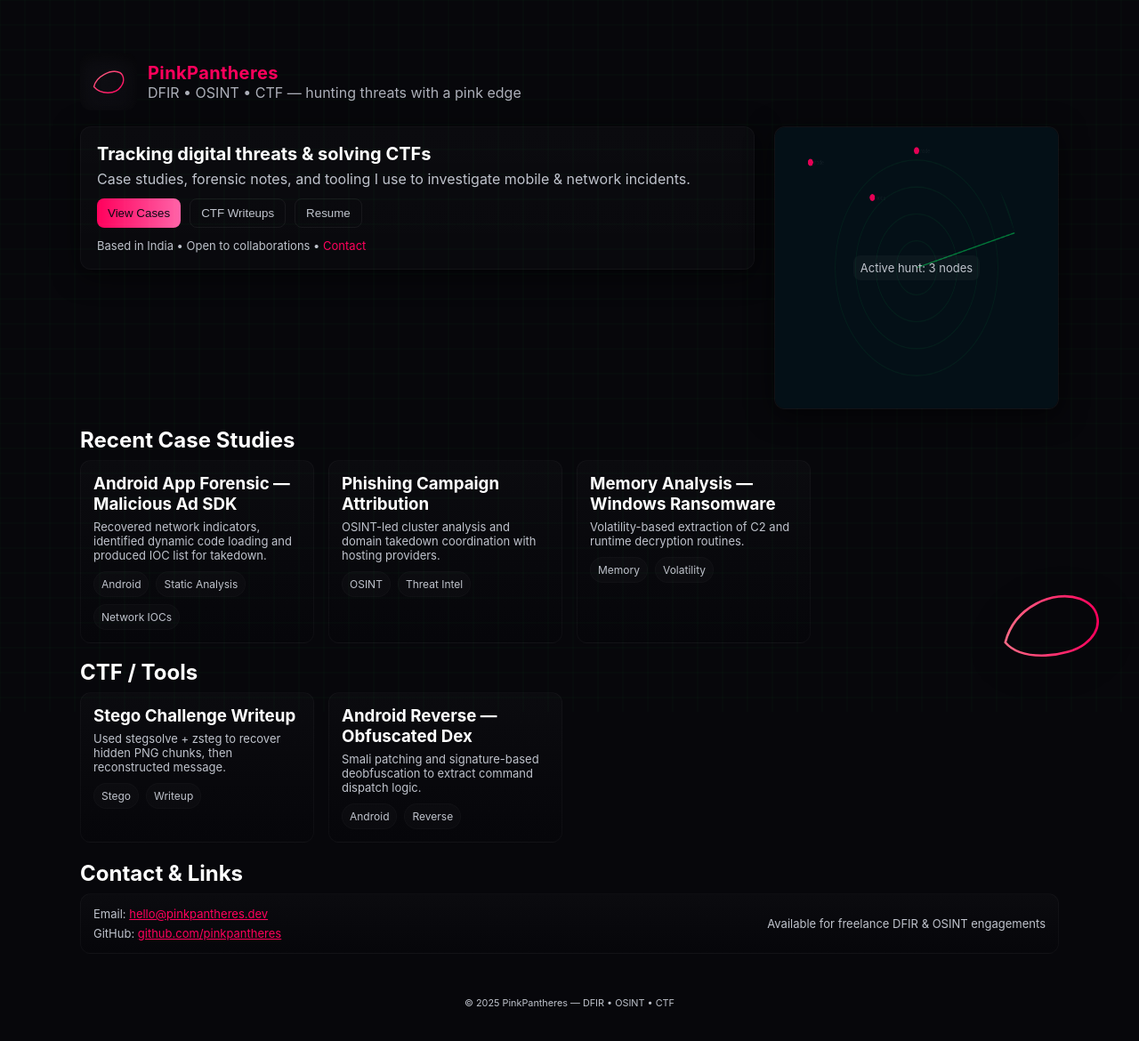
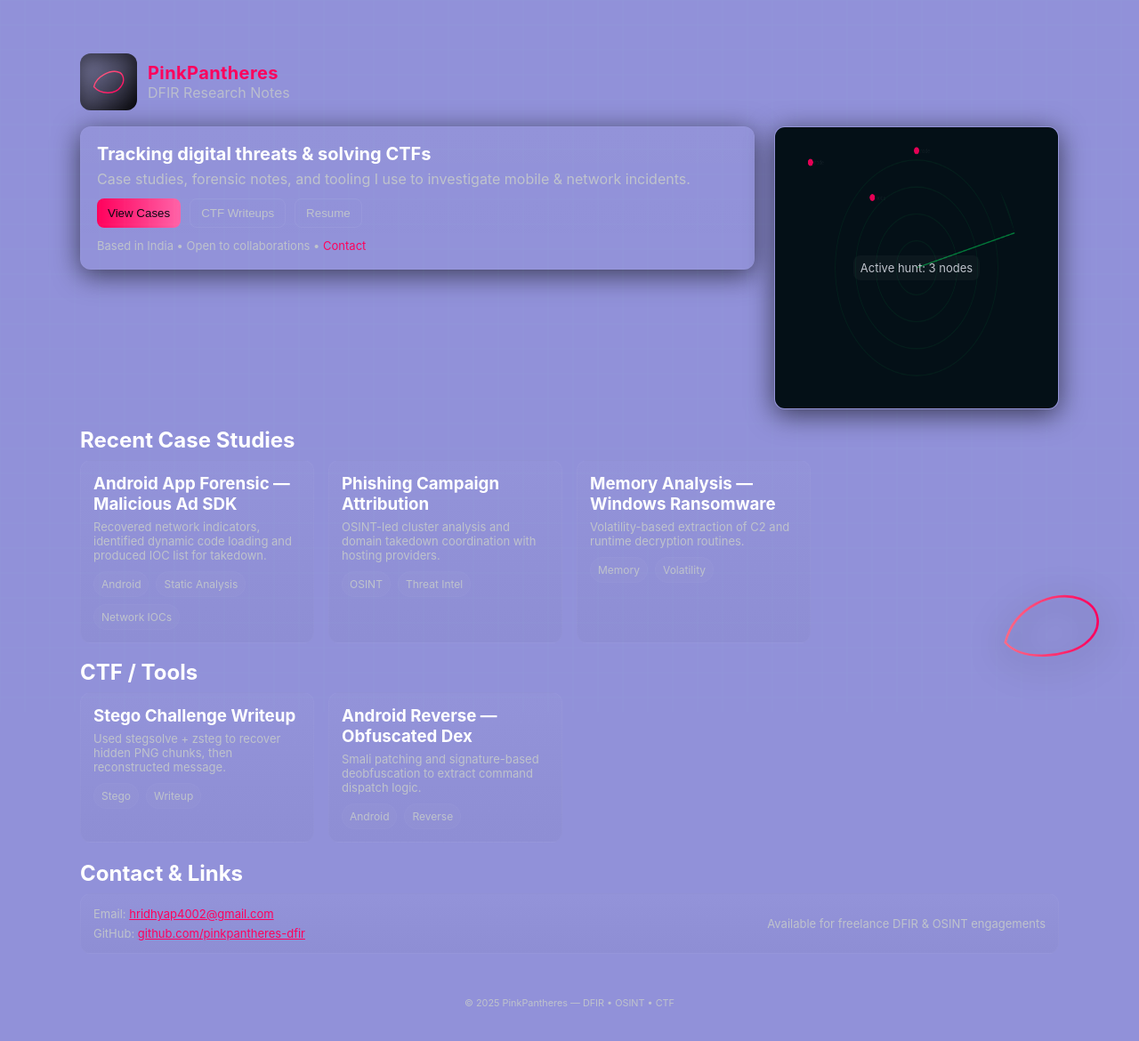
Before and after one commit to pinkpantheres-dfir/pinkpantheres.github.io, a plain HTML site: page index.html in a window 1280 px wide. Shown: the whole page at 89% size. Drawn offline with Linux system fonts and the light colour scheme.

Commit message:
Update index.html

```diff
--- a/index.html
+++ b/index.html
@@ -3,15 +3,15 @@
 <head>
   <meta charset="utf-8" />
   <meta name="viewport" content="width=device-width,initial-scale=1" />
-  <title>PinkPantheres — DFIR & OSINT Portfolio</title>
-  <meta name="description" content="PinkPantheres — DFIR portfolio, case studies, CTF writeups and OSINT hunting." />
+  <title>PinkPantheres — A forensic notebook of my DFIR work, research, and investigationswhat confogurations should i do in github repo - served with a little Pink Panther flair ;)</title>
+  <meta name="description" content="PinkPantheres — A forensic notebook of my DFIR work, research, and investigationswhat confogurations should i do in github repo - served with a little Pink Panther flair ;)" />
   <link rel="icon" href="/assets/favicon.png" />
   <style>
   :root{
-    --bg:#07070b;              /* deep night */
-    --panel:#0f0f14;
+    --bg:#9191d9;              /* deep night */
+    --panel:#8888b3;
     --neon-pink:#ff005c;       /* tactical hot-pink */
-    --radar-green:#00ff66;     /* accent */
+    --radar:#eb75d7;     /* soft-pink */
     --muted:#bfc3cc;
     --glass: rgba(255,255,255,0.03);
     --card-radius:12px;
@@ -92,7 +92,7 @@
         </div>
         <div>
           <h1>PinkPantheres</h1>
-          <p class="lead">DFIR • OSINT • CTF — hunting threats with a pink edge</p>
+          <p class="lead">DFIR Research Notes</p>
         </div>
       </div>
     </header>
@@ -159,8 +159,8 @@
         <h2 style="color:#fff;margin:0 0 8px">Contact &amp; Links</h2>
         <div class="card" style="display:flex;gap:12px;align-items:center">
           <div style="flex:1">
-            <p style="margin:0;color:var(--muted)">Email: <a href="mailto:hello@pinkpantheres.dev" style="color:var(--neon-pink)">hello@pinkpantheres.dev</a></p>
-            <p style="margin:6px 0 0;color:var(--muted)">GitHub: <a href="https://github.com/pinkpantheres" style="color:var(--neon-pink)">github.com/pinkpantheres</a></p>
+            <p style="margin:0;color:var(--muted)">Email: <a href="mailto:hridhyap4002@gmail.com" style="color:var(--neon-pink)">hridhyap4002@gmail.com</a></p>
+            <p style="margin:6px 0 0;color:var(--muted)">GitHub: <a href="https://github.com/pinkpantheres-dfir" style="color:var(--neon-pink)">github.com/pinkpantheres-dfir</a></p>
           </div>
           <div style="min-width:160px;text-align:right;color:var(--muted);font-size:13px">Available for freelance DFIR & OSINT engagements</div>
         </div>
```
